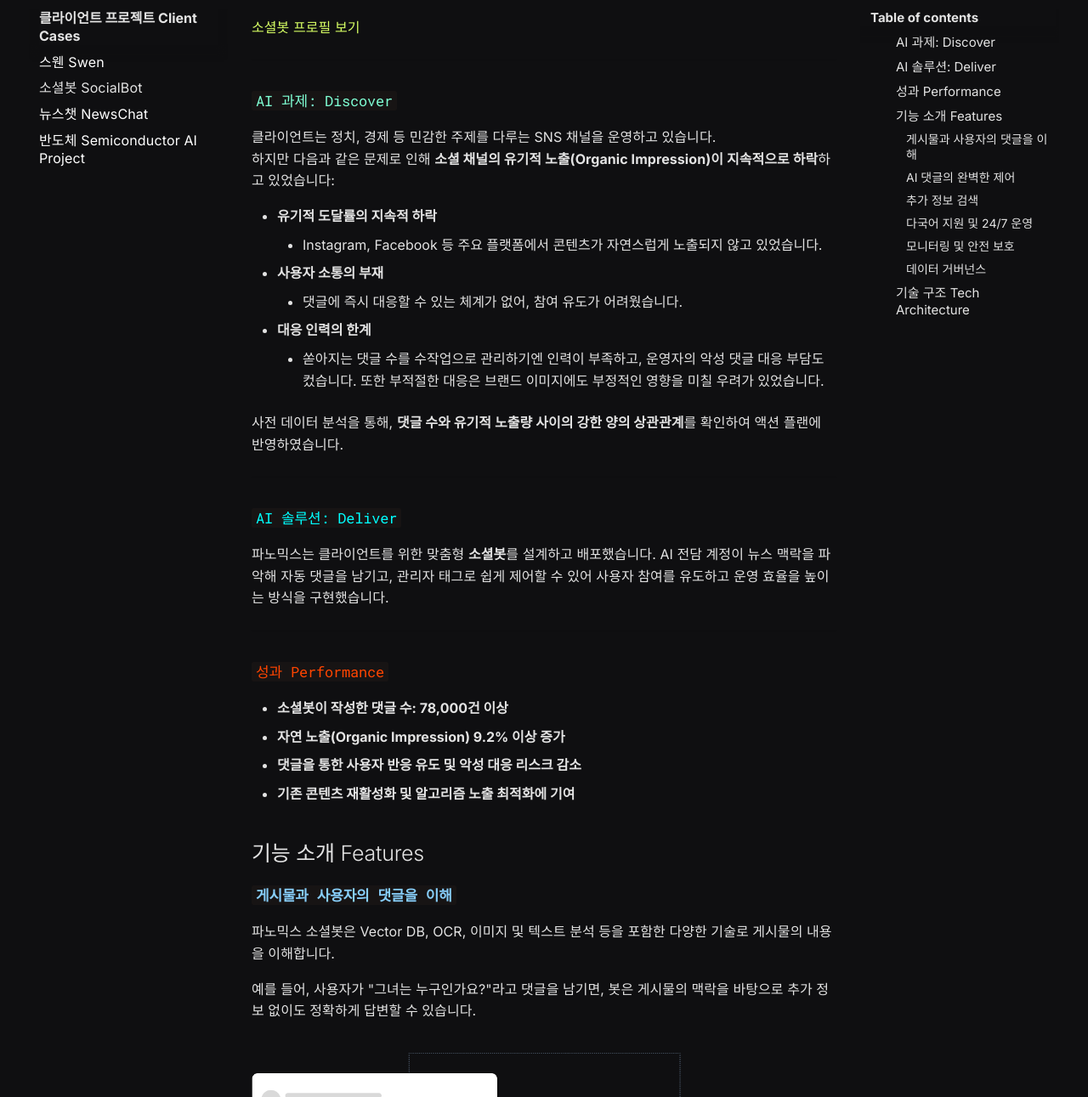
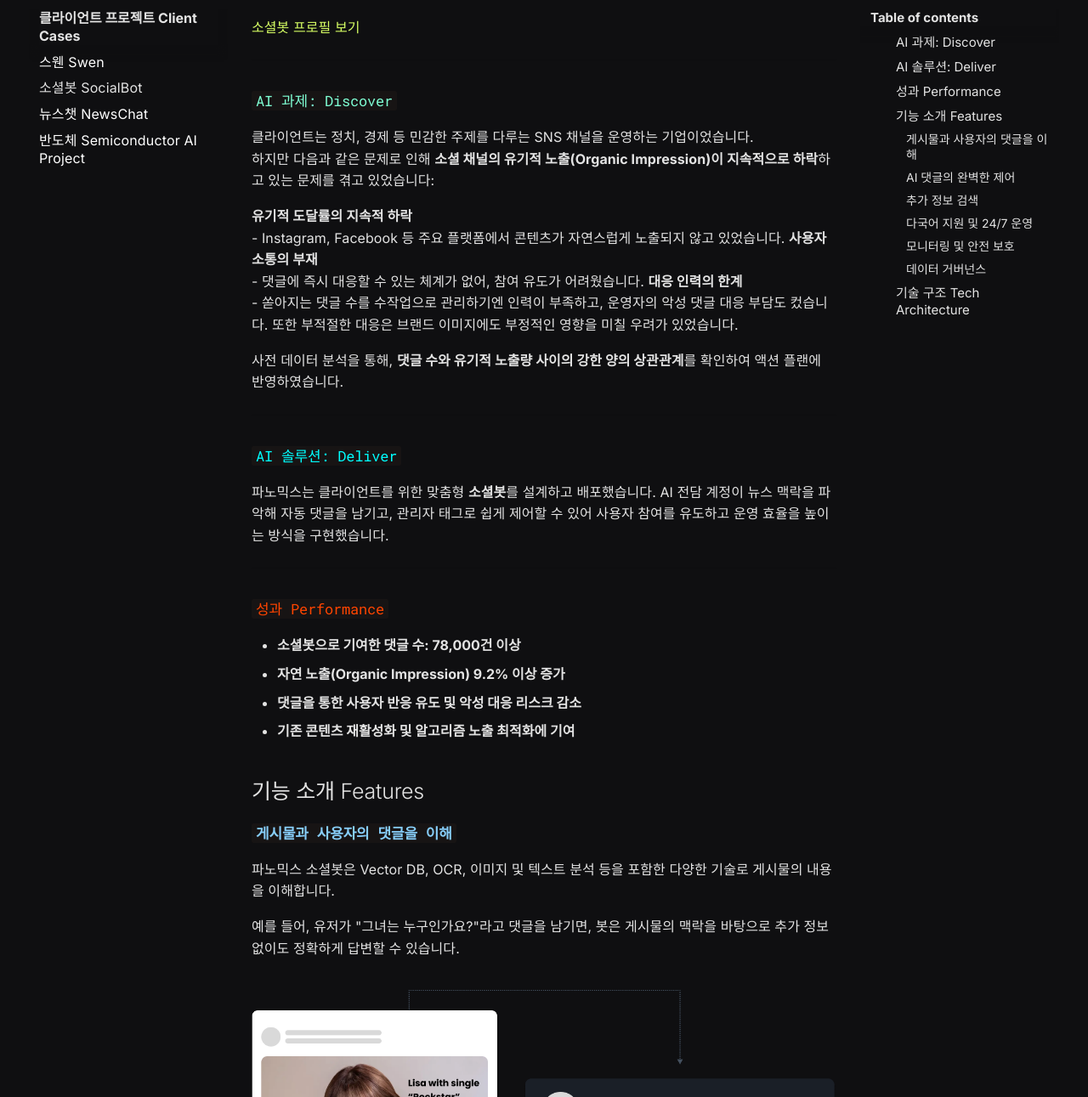
Before and after one commit to panomix/panomix, an MkDocs documentation site: the page built from docs/clients/socialbot/socialbot.md, in a window 1280 px wide and 1400 px high, scrolled down 668 px, cut to the strip 109-1400 px from the top of the window. Shown: the whole strip at 85% size. Built offline with MkDocs 1.6.1 and Material for MkDocs 9.7.7, drawn with Linux system fonts in a browser that asks for light colours; comment, search, counter and statistics services are not loaded; some of the changed text lies outside the part shown.

Commit message:
Update socialbot.md

```diff
--- a/docs/clients/socialbot/socialbot.md
+++ b/docs/clients/socialbot/socialbot.md
@@ -14,14 +14,14 @@
 
 ### <code style="color : aquamarine">AI 과제: Discover</code> ###
 
-클라이언트는 정치, 경제 등 민감한 주제를 다루는 SNS 채널을 운영하고 있습니다.
-하지만 다음과 같은 문제로 인해 **소셜 채널의 유기적 노출(Organic Impression)이 지속적으로 하락**하고 있었습니다:
+클라이언트는 정치, 경제 등 민감한 주제를 다루는 SNS 채널을 운영하는 기업이었습니다.
+하지만 다음과 같은 문제로 인해 **소셜 채널의 유기적 노출(Organic Impression)이 지속적으로 하락**하고 있는 문제를 겪고 있었습니다:
 
-- **유기적 도달률의 지속적 하락**<br/>
+**유기적 도달률의 지속적 하락**<br/>
       - Instagram, Facebook 등 주요 플랫폼에서 콘텐츠가 자연스럽게 노출되지 않고 있었습니다.
-- **사용자 소통의 부재**<br/>
+**사용자 소통의 부재**<br/>
       - 댓글에 즉시 대응할 수 있는 체계가 없어, 참여 유도가 어려웠습니다.
-- **대응 인력의 한계**<br/>
+**대응 인력의 한계**<br/>
       - 쏟아지는 댓글 수를 수작업으로 관리하기엔 인력이 부족하고, 운영자의 악성 댓글 대응 부담도 컸습니다. 또한 부적절한 대응은 브랜드 이미지에도 부정적인 영향을 미칠 우려가 있었습니다.
 
 사전 데이터 분석을 통해, **댓글 수와 유기적 노출량 사이의 강한 양의 상관관계**를 확인하여 액션 플랜에 반영하였습니다.
@@ -36,7 +36,7 @@
 
 ### <code style="color : orangered">성과 Performance</code> ###
 
-- **소셜봇이 작성한 댓글 수: 78,000건 이상**
+- **소셜봇으로 기여한 댓글 수: 78,000건 이상**
 - **자연 노출(Organic Impression) 9.2% 이상 증가**
 - **댓글을 통한 사용자 반응 유도 및 악성 대응 리스크 감소**
 - **기존 콘텐츠 재활성화 및 알고리즘 노출 최적화에 기여**
@@ -49,7 +49,7 @@
 
 파노믹스 소셜봇은 Vector DB, OCR, 이미지 및 텍스트 분석 등을 포함한 다양한 기술로 게시물의 내용을 이해합니다.
 
-예를 들어, 사용자가 "그녀는 누구인가요?"라고 댓글을 남기면, 봇은 게시물의 맥락을 바탕으로 추가 정보 없이도 정확하게 답변할 수 있습니다.
+예를 들어, 유저가 "그녀는 누구인가요?"라고 댓글을 남기면, 봇은 게시물의 맥락을 바탕으로 추가 정보 없이도 정확하게 답변할 수 있습니다.
 
 ![Product Image](images/UnderstandContext.png){style="margin-top: 20px"}
 
@@ -58,7 +58,7 @@
 ### **<code style="color : lightskyblue">AI 댓글의 완벽한 제어</code>** ###
 
 
-파노믹스 소셜봇은 사용자 질문에 정확하게 답변하기 위해 신뢰할 수 있는 출처에서만 정보를 수집합니다. 정보를 찾을 수 없을 경우, AI는 아는 척하지 않고 솔직하게 답을 모른다고 답변할 수 있습니다.
+파노믹스 소셜봇은 사용자 질문에 정확하게 답변하기 위해 신뢰할 수 있는 출처에서만 정보를 수집합니다. 정보를 찾을 수 없을 경우, AI는 억지로 답변을 하지고 솔직하게 답을 모른다고 답변할 수 있어, 유저 신뢰도를 유지할 수 있습니다.
 ![Product Image](images/Comments.png){style="margin-top: 20px"}
 
 ---
@@ -75,7 +75,7 @@
 ### **<code style="color : lightskyblue">다국어 지원 및 24/7 운영</code>** ###
 
 
-파노믹스 소셜봇은 다국어를 지원하며 상시운영을 통해언제나 사용자와 지속적으로 상호작용 할 수 있습니다.
+파노믹스 소셜봇은 다국어를 지원하며 상시운영을 통해 언제나 유저와 지속적으로 소통할 수 있습니다.
 
 ![Product Image](images/MultiLanguage.png){style="margin-top: 20px"}
 
@@ -86,7 +86,7 @@
 
 파노믹스는 고객의 브랜드 가치를 소중하게 생각합니다.
 
-AI의 톤앤 매너를 각각의 브랜드에 맞게 조정할 수 있는 테스트 플레이그라운드를 제공합니다. 또한, 슬랙이나 구글 챗과 같은 메신저에 연결해 대화를 실시간으로, 더 세밀하게 모니터링 할 수도 있습니다.
+AI의 톤 앤 매너를 각각의 브랜드에 맞게 조정할 수 있는 테스트 플레이그라운드를 제공합니다. 또한, 슬랙이나 구글 챗과 같은 메신저에 연결해 대화를 실시간으로, 더 세밀하게 모니터링 할 수도 있습니다.
 
 ---
 
@@ -95,7 +95,7 @@
 
 파노믹스 소셜봇은 Microsoft Azure 클라우드 기반으로, 대규모 언어 모델(LLMs)의 활용을 위해 Azure OpenAI와 연결됩니다.
 
-Azure OpenAI는 고객 데이터의 보안과 정보보호에 최우선해 OpenAI를 포함한 제3자에 의해 데이터가 사용하지 않도록 다양한 안전장치를 보장합니다.
+Azure OpenAI는 고객 데이터의 보안과 정보보호에 최우선으로 하어ㅕ OpenAI를 포함한 제3자에 의해 데이터가 사용하지 않도록 다양한 안전장치를 보장합니다.
 
 
 ---
```
